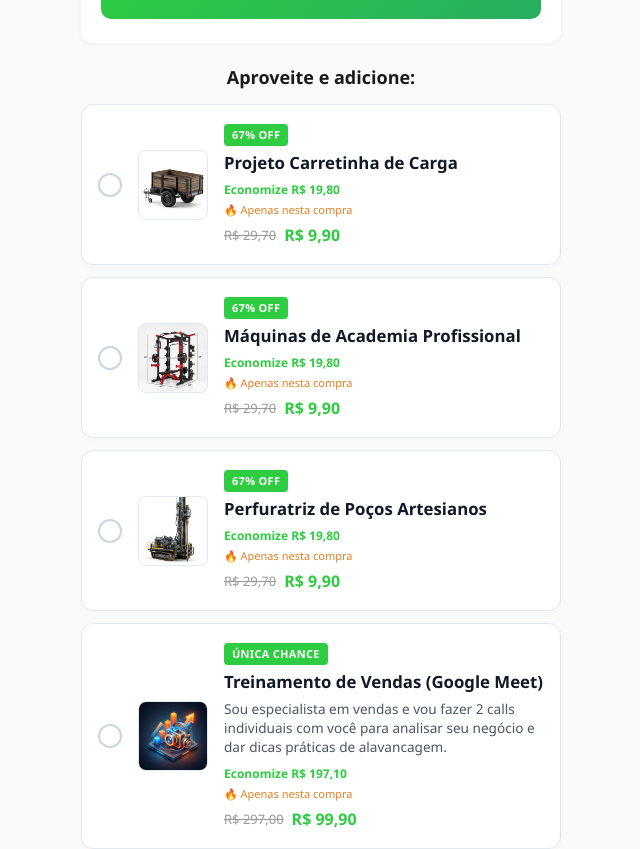
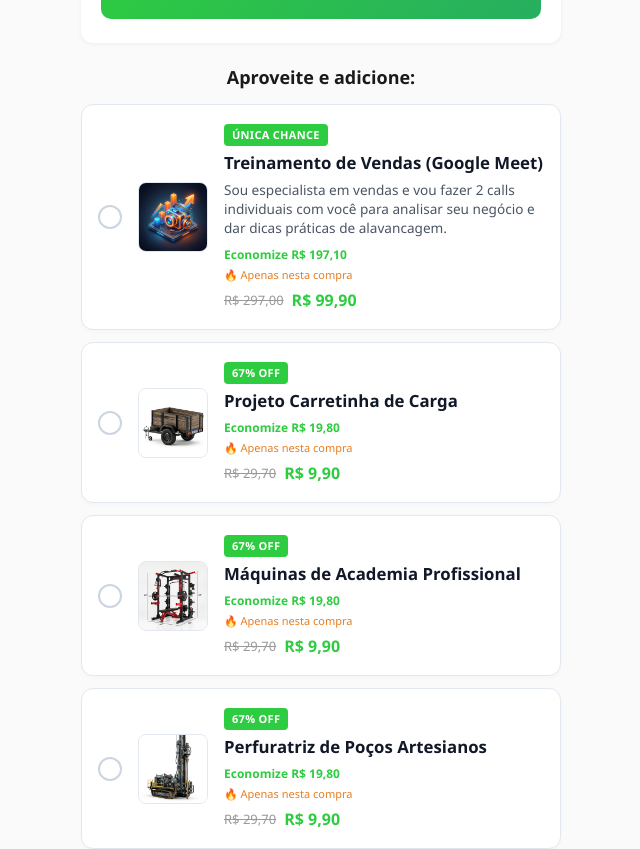
Before and after one commit to marlin-stenio-lima/digital, a Next.js app: page /checkout in a window 1280 px wide. Shown: the part 729-1578 px from the top of the page, without its empty margins (319-959 px from the left). Built offline with nearby package versions, Linux system fonts and the light colour scheme; no server answers.

Commit message:
Move mentoria upsell to the first position and fix combo logic

```diff
--- a/src/app/checkout/page.tsx
+++ b/src/app/checkout/page.tsx
@@ -44,6 +44,18 @@ interface OrderBumpProduct {
 
 const ORDER_BUMPS: OrderBumpProduct[] = [
   {
+    id: 'mentoria',
+    name: 'Treinamento de Vendas (Google Meet)',
+    initials: 'TV',
+    color: '#ea580c',
+    originalPrice: 297.00,
+    salePrice: 99.90,
+    savings: 197.10,
+    discount: 'ÚNICA CHANCE',
+    image: '/images/upsell_mentoria.png',
+    description: 'Sou especialista em vendas e vou fazer 2 calls individuais com você para analisar seu negócio e dar dicas práticas de alavancagem.',
+  },
+  {
     id: 'carretinha',
     name: 'Projeto Carretinha de Carga',
     initials: 'CC',
@@ -75,18 +87,6 @@ const ORDER_BUMPS: OrderBumpProduct[] = [
     savings: 19.80,
     discount: '67% OFF',
     image: '/images/upsell_perfuratriz.png',
-  },
-  {
-    id: 'mentoria',
-    name: 'Treinamento de Vendas (Google Meet)',
-    initials: 'TV',
-    color: '#ea580c',
-    originalPrice: 297.00,
-    salePrice: 99.90,
-    savings: 197.10,
-    discount: 'ÚNICA CHANCE',
-    image: '/images/upsell_mentoria.png',
-    description: 'Sou especialista em vendas e vou fazer 2 calls individuais com você para analisar seu negócio e dar dicas práticas de alavancagem.',
   },
 ];
 
@@ -334,10 +334,10 @@ export default function CheckoutPage() {
   function handleUpsellAccept() {
     setShowUpsellPopup(false);
     setAcceptedCombo(true);
-    setSelectedBumps([true, true, true, false]); // Não incluir mentoria no combo padrão
+    setSelectedBumps([false, true, true, true]); // Mentoria está no index 0 agora, não incluir no combo
 
     const comboTotal = BASE_PRICE + COMBO_PRICE;
-    const allProducts = ['serralheiro-pack', ...ORDER_BUMPS.map((b) => b.id)];
+    const allProducts = ['serralheiro-pack', 'carretinha', 'academia', 'perfuratriz'];
 
     generatePix(comboTotal, allProducts);
   }
```
